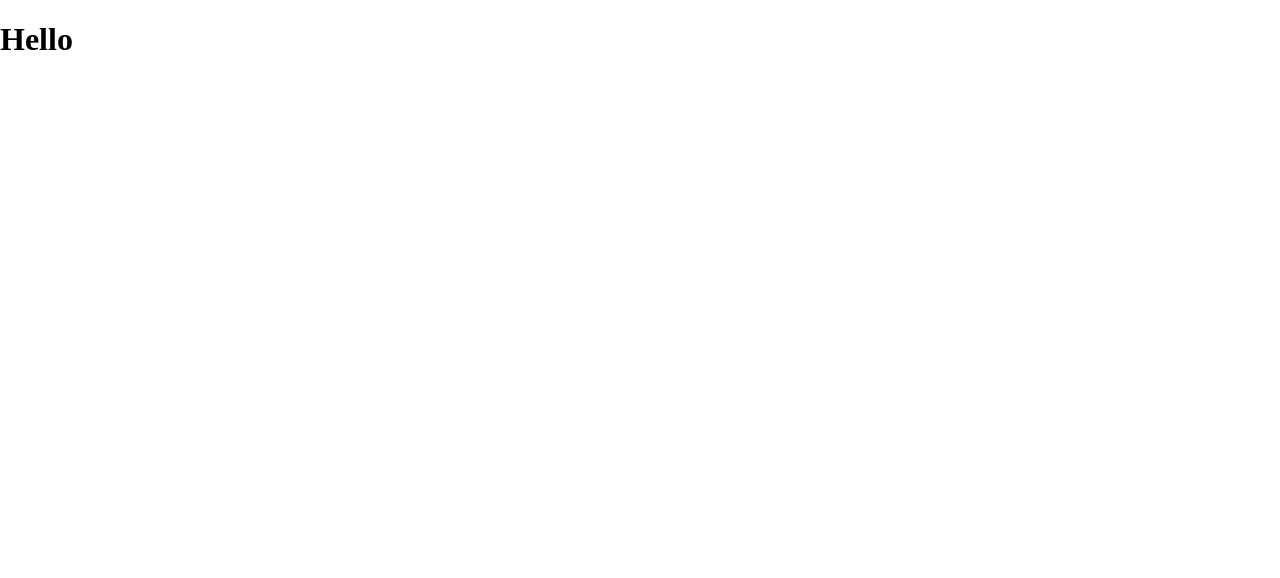
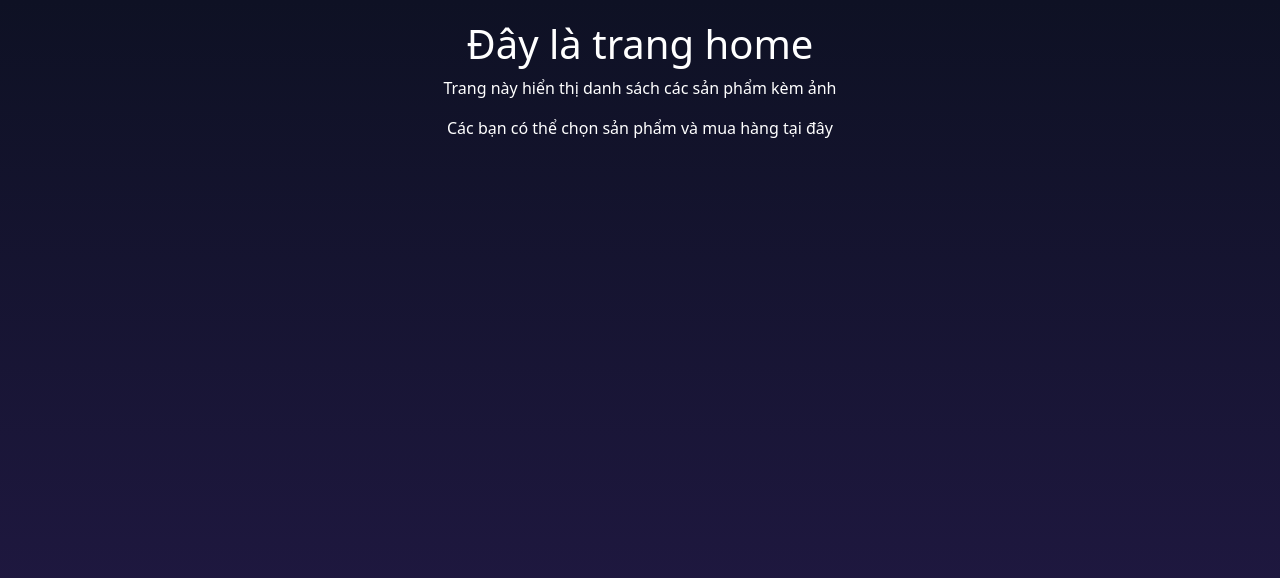
Before and after one commit to nguyenhoangthaituandev/shopapp-ui, a React (Create React App) app: page / in a window 1280 px wide. Shown: the top 578 px of the page. Built offline with nearby package versions, Linux system fonts and the light colour scheme.

Commit message:
[add] reactstrap, base component

```diff
--- a/package.json
+++ b/package.json
@@ -6,10 +6,12 @@
     "@testing-library/jest-dom": "^5.17.0",
     "@testing-library/react": "^13.4.0",
     "@testing-library/user-event": "^13.5.0",
+    "bootstrap": "^5.3.3",
     "normalize.css": "^8.0.1",
     "react": "^18.3.1",
     "react-dom": "^18.3.1",
     "react-scripts": "5.0.1",
+    "reactstrap": "^9.2.3",
     "web-vitals": "^2.1.4"
   },
   "scripts": {
--- a/src/App.js
+++ b/src/App.js
@@ -1,9 +1,10 @@
-
+import { Button } from 'reactstrap';
 
 function App() {
   return (
     <div>
       <h1>Hello</h1>
+      <Button color="primary">Button</Button>
     </div>
   );
 }
--- /dev/null
+++ b/src/assets/css/Common.module.css
@@ -0,0 +1,5 @@
+.body{
+   background: linear-gradient(rgb(14,17,36),rgb(36,26,73));
+   min-height: 100vh;
+   padding:20px;
+}
--- /dev/null
+++ b/src/assets/css/Home.module.css
@@ -0,0 +1,4 @@
+.introSection{
+    text-align: center;
+    color:white
+}
--- /dev/null
+++ b/src/component/Home.jsx
@@ -0,0 +1,19 @@
+import styles from "../assets/css/Home.module.css";
+
+const Home = () => {
+  return (
+    <>
+      <div className="container">
+        <div className={styles.introSection}>
+          <div>
+            <h1>Đây là trang home</h1>
+            <p>Trang này hiển thị danh sách các sản phẩm kèm ảnh</p>
+            <p>Các bạn có thể chọn sản phẩm và mua hàng tại đây</p>
+          </div>
+        </div>
+      </div>
+    </>
+  );
+};
+
+export default Home;
--- a/src/index.js
+++ b/src/index.js
@@ -1,13 +1,18 @@
 import React, { StrictMode } from 'react';
 import ReactDOM from 'react-dom/client';
-import './scss/GlobalStyles.scss'
-import App from './App';
+import 'bootstrap/dist/css/bootstrap.min.css';
 import reportWebVitals from './reportWebVitals';
+import Home from './component/Home';
+import styles from "./assets/css/Common.module.css";
+
+
 
 const root = ReactDOM.createRoot(document.getElementById('root'));
 root.render(
   <StrictMode>
-    <App />
+  <div className={styles.body}>
+    <Home/>
+  </div>
   </StrictMode>
 
 );
--- a/src/scss/GlobalStyles.scss
+++ /dev/null
@@ -1 +0,0 @@
-@import 'normalize.css';
```
Also changed, not shown: 1 other file (tests, documents, lock files or other folders).
